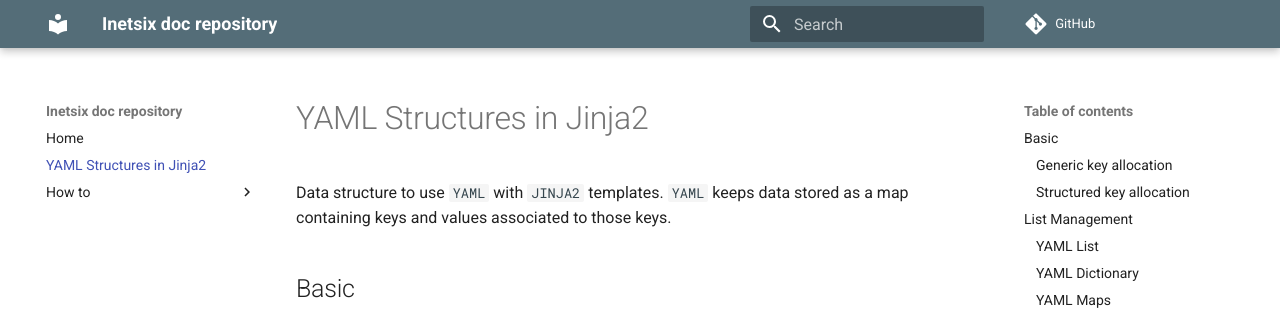
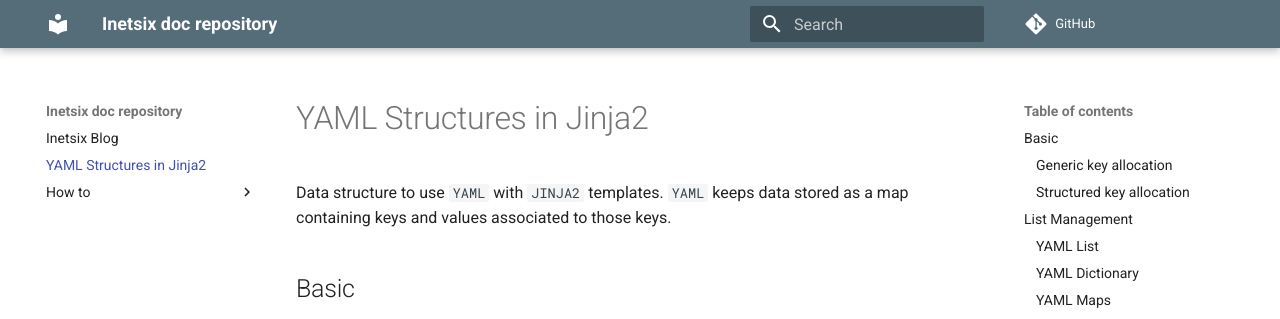
Before and after one commit to inetsix/blog, an MkDocs documentation site: the page built from docs/yaml-jinja.md, in a window 1280 px wide. Shown: the top 319 px of the page. Built offline with MkDocs 1.6.1 and Material for MkDocs 9.7.7, drawn with Linux system fonts in a browser that asks for light colours; comment, search, counter and statistics services are not loaded.

Commit message:
Basic update

```diff
--- a/docs/index.md
+++ b/docs/index.md
@@ -1,4 +1,4 @@
-# Home
+# Inetsix Blog
 
 Website provides a list of notes around network and automation.
 
```
Also changed, not shown: 1 other file.
